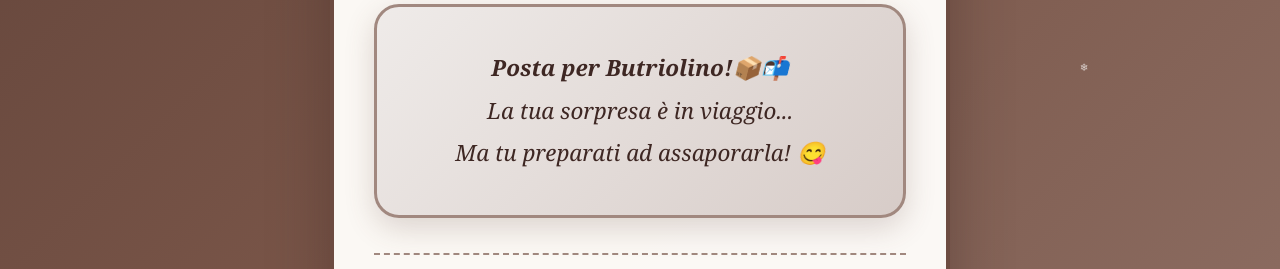
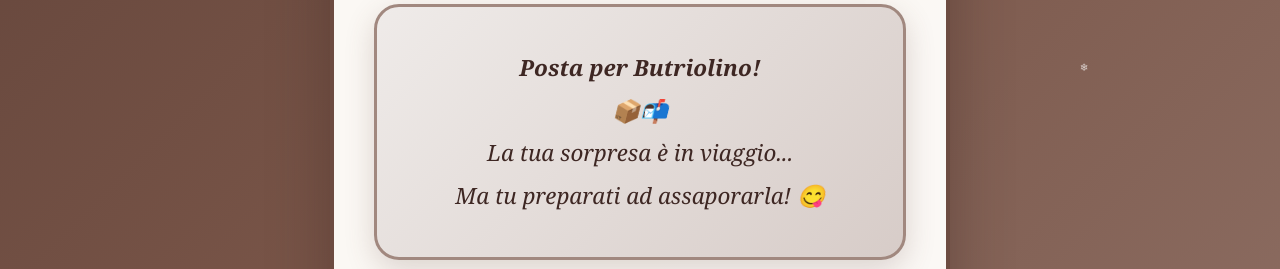
Before and after one commit to eelibree/4th-dec, a plain HTML site: page index.html in a window 1280 px wide. Shown: the part 531-800 px from the top of the page. Drawn offline with Linux system fonts and the light colour scheme.

Commit message:
Update index.html

```diff
--- a/index.html
+++ b/index.html
@@ -305,8 +305,8 @@
         <div class="choco-divider">🍫</div>
 
         <div class="message-box">
-            <p><strong>Posta per Butriolino!📦📬</strong></p>
-            <p> </p>
+            <p><strong>Posta per Butriolino!</strong></p>
+            <p>📦📬</p>
             <p>La tua sorpresa è in viaggio...</p>
             <p>Ma tu preparati ad assaporarla! 😋</p>
         </div>
```
